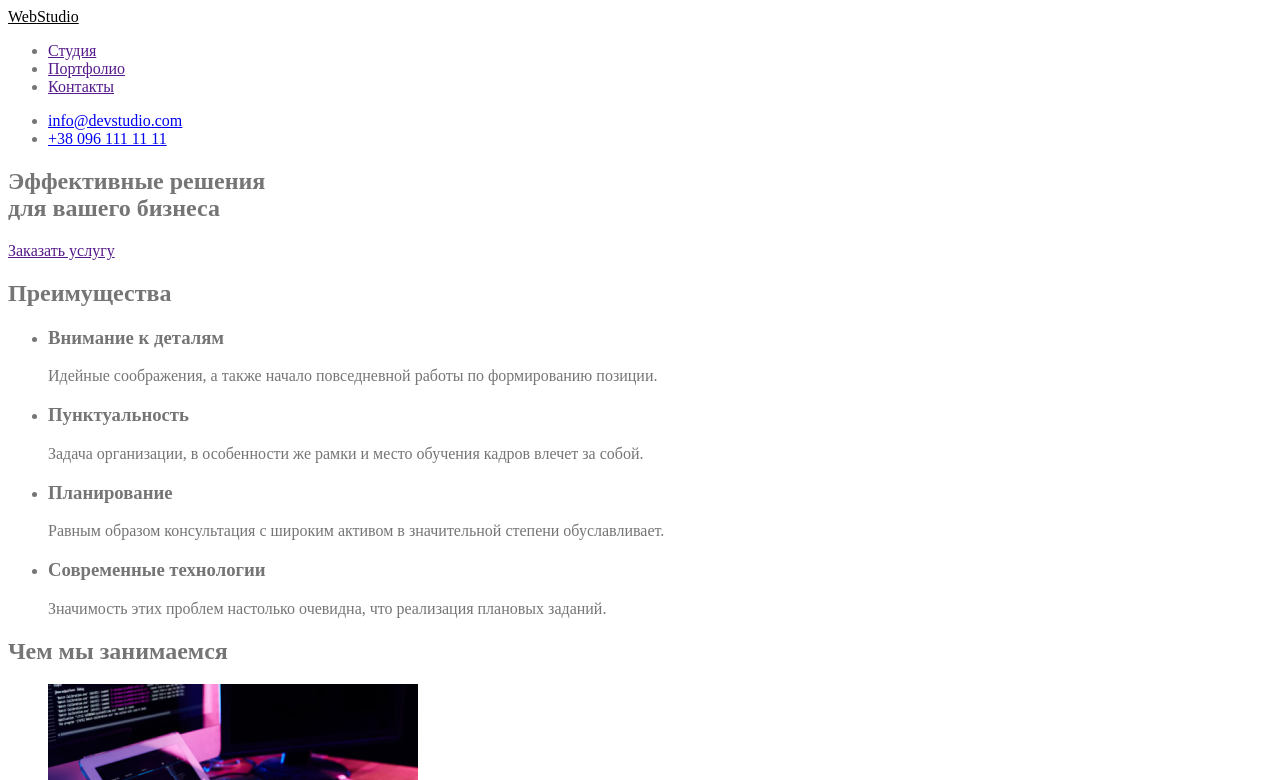
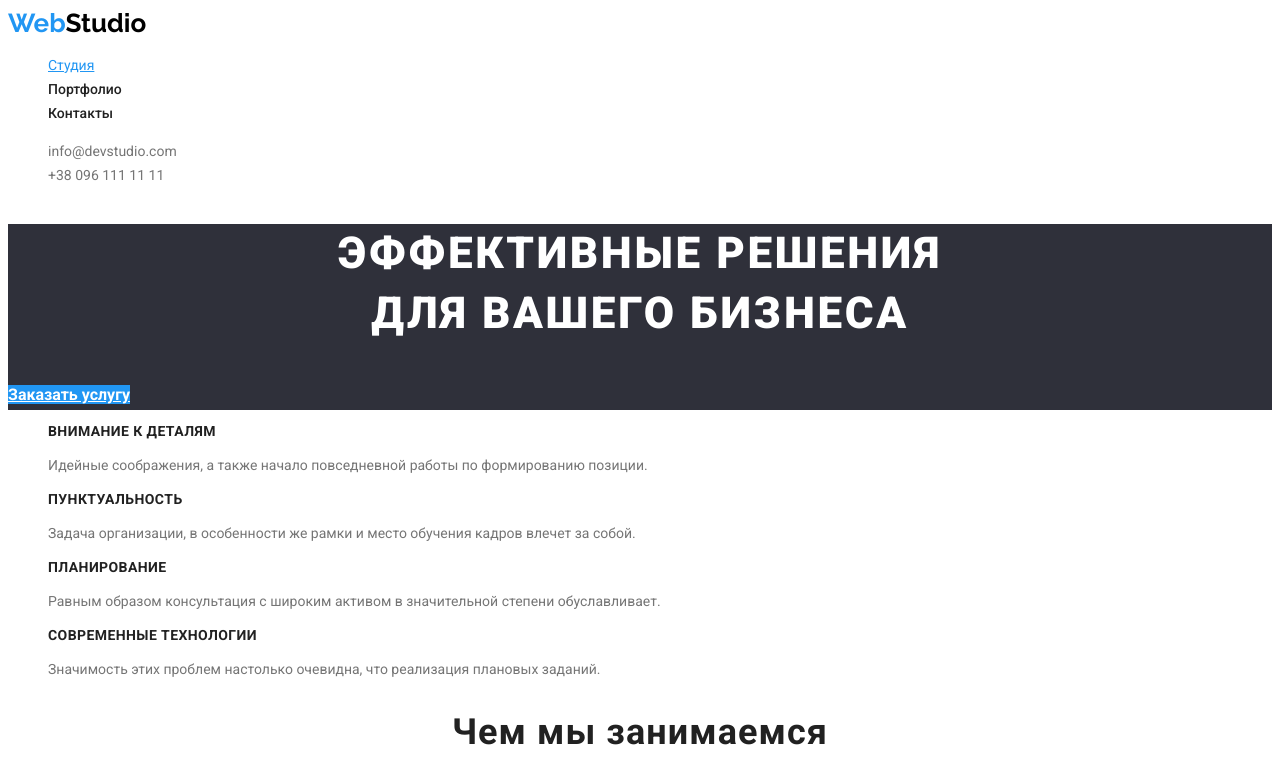
Before and after one commit to AnnaIzhovska/goit-markup-hw-02, a plain HTML site: page index.html in a window 1280 px wide. Shown: the top 780 px of the page. Drawn offline with Linux system fonts and the light colour scheme.

Commit message:
Добавляет оформление цвета и текста

```diff
--- /dev/null
+++ b/css/common.css
@@ -0,0 +1,72 @@
+:root{
+    --primaty-text-color: #757575;
+    --title-text-color: #212121;
+    --accent-color: #2196F3;
+    --primary-white-color: #ffffff;
+}
+
+.page{
+    color: var(--primaty-text-color);
+    background-color: var(--primary-white-color);
+
+    font-family: Roboto, sans-serif;
+    font-size: 14px;
+    line-height: 1.71;
+}
+/* Logo */
+.logo{
+    color:  #000000;
+    font-family: Raleway, sans-serif;
+
+    font-weight: 700;
+    font-size: 26px;
+    line-height: 1.19;
+    text-decoration: none;
+}
+.web{
+    color: var(--accent-color);
+}
+
+.list{
+    list-style: none;
+}
+/* site-nav */
+.site-nav .link{
+    color:var(--title-text-color);
+    font-weight: 500;
+    font-size: 14px;
+    line-height: 1.14;
+    text-decoration: none;
+}
+.site-nav .link:hover,
+.site-nav .link:focus {
+    color: var(--accent-color);
+}
+
+.site-nav .link-current{
+    color: var(--accent-color);
+}
+
+.contacts .link{
+    color: var(--primaty-text-color);
+    text-decoration: none;
+}
+.contacts .link:hover,
+.contacts .link:focus{
+    color: var(--accent-color)
+}
+footer{
+    background-color: #2F303A;
+}
+footer .logo{
+    color: var(--primary-white-color);
+}
+address a{
+    color: #FFFFFF;
+    font-family: Roboto, sans-serif;
+    font-weight: 400;
+    font-size: 14px;
+    line-height: 1.71;
+    letter-spacing: 0.03em;
+    text-decoration: none;
+}
--- /dev/null
+++ b/css/main.css
@@ -0,0 +1,85 @@
+/*цвет заголовков color: #212121;*/
+
+/*вторичный цвет текста color: #757575;*/
+
+/*акцент background: #2196F3;*/
+
+/* вторичный цвет фона  background: #F5F4FA;*/
+
+/*белый color: #FFFFFF;*/
+
+/* вторичный белый (footer) color: rgba(255, 255, 255, 0.6); */
+:root{
+    --primaty-text-color: #757575;
+    --title-text-color: #212121;
+    --accent-color: #2196F3;
+    --primary-white-color: #ffffff;
+}
+
+/* hero */
+.hero {
+    background-color: #2F303A;
+}
+.hero-title{
+    color: var(--primary-white-color);
+    font-weight: 900;
+    font-size: 44px;
+    line-height: 1.36;
+    text-align: center;
+    letter-spacing: 0.06em;
+    text-transform: uppercase;
+}
+
+/* section */
+.section-title{
+    color:var(--title-text-color) ;
+    font-weight: 700;
+    font-size: 36px;
+    line-height: 1.16;
+    text-align: center;
+    letter-spacing: 0.03em;
+}
+.section-title .team-list{
+font-weight: 500;
+font-size: 16px;
+line-height: 1.18;
+text-align: center;
+letter-spacing: 0.03em;}
+
+.section-team{
+    background-color: #F5F4FA;
+}
+
+/* features */
+.feature-list .title{
+    color: var(--title-text-color);
+    font-weight: 700;
+    font-size: 14px;
+    line-height: 1.14;
+    letter-spacing: 0.03em;
+    text-transform: uppercase;
+}
+
+.feature-list .text{
+    font-weight: 400;
+    font-size: 14px;
+    line-height: 1.71;
+}
+
+/* team */
+.team-list .title{
+    color: var(--title-text-color);
+    font-weight: 500;
+    font-size: 16px;
+    line-height: 1.18;
+}
+
+/* button */
+.button{
+    color: var(--primary-white-color);
+    background-color: var(--accent-color);
+    font-family: Roboto;
+    font-weight: 700;
+    font-size: 16px;
+    line-height: 1.87;
+}
--- /dev/null
+++ b/css/portfolio.css
@@ -0,0 +1,38 @@
+:root{
+    --primaty-text-color: #757575;
+    --title-text-color: #212121;
+    --accent-color: #2196F3;
+    --primary-white-color: #ffffff;
+}
+
+/* button */
+.button{
+    color: var(--title-text-color);
+}
+
+.button{
+    font-family: inherit;
+    font-weight: 500;
+    font-size: 16px;
+    line-height: 1.62;
+}
+
+button:hover,
+button:focus{
+    color: var(--primary-white-color);
+    background-color: var(--accent-color);
+}
+
+.portfolio .title{
+     color: var(--title-text-color);
+     font-weight: 700;
+     font-size: 18px;
+     line-height: 2;
+     letter-spacing: 0.06em;
+ }
+ .portfolio .text{
+    font-weight: 400;
+    font-size: 16px;
+    line-height: 1.87;
+    letter-spacing: 0.03em;
+ }
--- a/css/style.css
+++ /dev/null
@@ -1,18 +0,0 @@
-.page{
-    color: #757575;
-    background-color: #fff;
-}
-.logo{
-    color: #000000;
-
-/*цвет заголовков color: #212121;*/
-
-/*вторичный цвет текста color: #757575;*/
-
-/*акцент background: #2196F3;*/
-
-/* вторичный цвет фона  background: #F5F4FA;*/
-
-/*белый color: #FFFFFF;*/
-
-/* вторичный белый (footer) color: rgba(255, 255, 255, 0.6); */
--- a/index.html
+++ b/index.html
@@ -4,7 +4,13 @@
     <meta charset="UTF-8">
     <meta name="viewport" content="width=device-width, initial-scale=1.0">
     <title>Document</title>
-    <link rel="stylesheet" href="./css/style.css">
+    <link
+    href="https://fonts.googleapis.com/css2?family=Raleway:wght@700&family=Roboto:wght@400;500;700;900&display=swap"
+    rel="stylesheet"
+    />
+    <link rel="stylesheet" href="css/common.css"/>
+    <link rel="stylesheet" href="css/main.css"/>
+
 </head>
 
 <body class="page">
@@ -12,62 +18,63 @@
     <header>
         <nav>
             <a href="" lang="en" class="logo">
-               <span>Web</span>Studio
+               <span class="web">Web</span>Studio
             </a>
-            <ul>
-                <li> <a href="">Студия</a></li>
-                <li><a href="">Портфолио</a></li>
-                <li><a href="">Контакты</a></li>
+            <ul class="site-nav list">
+                <li><a href="" class="link-current" >Студия</a></li>
+                <li><a href="./portfolio.html" class="link" >Портфолио</a></li>
+                <li><a href="" class="link" >Контакты</a></li>
             </ul>
         </nav>
 
-        <ul>
+        <ul class="contacts list">
             <li>
-                <a href="mailto:info@devstudio.com">info@devstudio.com</a>
+                <a href="mailto:info@devstudio.com" class="link" >info@devstudio.com</a>
             </li>
-            <li><a href="tel:+380961111111">+38 096 111 11 11</a>
+            <li>
+                <a href="tel:+380961111111" class="link" >+38 096 111 11 11</a>
             </li>
         </ul>
 
     </header>
 
    <main>
-       <!--Заказ услуг-->
-    <section>
-        <h1>Эффективные решения <br/> для вашего бизнеса</h1>
-        <a href="">Заказать услугу</a>
+       <!--Герой-->
+    <section class="hero">
+        <h1 class="hero-title">Эффективные решения <br/> для вашего бизнеса</h1>
+        <a href="" class="button">Заказать услугу</a>
     </section>
 
     <!--Список преимуществ-->
-    <section>
-        <h2>Преимущества</h2>
-        <ul>
+    <section class="section">
+        <!-- <h2 class="section-title" >Преимущества</h2> -->
+        <ul class="feature-list list">
                <li>
-                 <h3>Внимание к деталям</h3>
-                 <p>Идейные соображения, а также начало повседневной работы по формированию позиции.</p>
+                 <h3 class="title">Внимание к деталям</h3>
+                 <p class="text">Идейные соображения, а также начало повседневной работы по формированию позиции.</p>
                 </li>
 
                 <li>
-                 <h3>Пунктуальность</h3>
-                 <p>Задача организации, в особенности же рамки и место обучения кадров влечет за собой.</p>
+                 <h3 class="title">Пунктуальность</h3>
+                 <p class="text">Задача организации, в особенности же рамки и место обучения кадров влечет за собой.</p>
                 </li>
 
                 <li>
-                 <h3>Планирование</h3>
-                 <p>Равным образом консультация с широким активом в значительной степени обуславливает.</p>
+                 <h3 class="title">Планирование</h3>
+                 <p class="text">Равным образом консультация с широким активом в значительной степени обуславливает.</p>
                 </li>
 
                 <li>
-                 <h3>Современные технологии</h3>
-                 <p>Значимость этих проблем настолько очевидна, что реализация плановых заданий.</p>
+                 <h3 class="title">Современные технологии</h3>
+                 <p class="text">Значимость этих проблем настолько очевидна, что реализация плановых заданий.</p>
                 </li>
         </ul>
     </section>
 
     <!--Чем занимается компания-->
-    <section>
-        <h2>Чем мы занимаемся</h2>
-        <ul>
+    <section class="section">
+        <h2 class="section-title" >Чем мы занимаемся</h2>
+        <ul class="work-list list">
             <li><img src="./images/img1.jpg" alt="Набор кода" width="370" height="294"></li>
             <li><img src="./images/img2.jpg" alt="Создание приложений для смартфона" width="370" height="294"></li>
             <li><img src="./images/img3.jpg" alt="Дизайн приложений" width="370" height="294"></li>
@@ -75,30 +82,30 @@
     </section>
 
     <!--Наша команда-->
-    <section>
-        <h2>Наша команда</h2>
-        <ul>
+    <section class="section-team">
+        <h2 class="section-title" >Наша команда</h2>
+        <ul class="team-list list">
             <li>
                 <img src="./images/team1.jpg" alt="Учасник команды Игорь Демьяненко" width="270" height="260">
-                <h3>Игорь Демьяненко</h3>
+                <h3 class="title">Игорь Демьяненко</h3>
                 <p lang="en">Product Designer</p>
             </li>
 
             <li>
                 <img src="./images/team2.jpg" alt="Учасник команды Ольга Репина" width="270" height="260">
-                <h3>Ольга Репина</h3>
+                <h3 class="title">Ольга Репина</h3>
                 <p lang="en">Frontend Developer</p>
             </li>
 
             <li>
                 <img src="./images/team3.jpg" alt="Учасник команды Николай Тарасов" width="270" height="260">
-                <h3>Николай Тарасов</h3>
+                <h3 class="title">Николай Тарасов</h3>
                 <p lang="en">Marketing</p>
             </li>
 
             <li>
                 <img src="./images/team4.jpg" alt="Учасник команды Михаил Ермаков" width="270" height="260">
-                <h3>Михаил Ермаков</h3>
+                <h3 class="title">Михаил Ермаков</h3>
                 <p lang="en">UI Designer</p>
             </li>
         </ul>
@@ -107,7 +114,7 @@
 
     <!--Футер-->
     <footer>
-        <a href="" lang="en"> <span>Web</span>Studio</a>
+        <a href="" lang="en" class="logo"> <span class="web">Web</span>Studio</a>
         <address>
             <a href="https://goo.gl/maps/yQrfU7rimWkXpTVe8" target="_blank">г. Киев, пр-т Леси Украинки, 26</a><br/>
             <a href="mailto:info@devstudio.com">info@devstudio.com</a> <br/>
```
Also changed, not shown: portfolio.html (added, +113 -0 lines), images/img(1).jpg (added), images/img(2).jpg (added), images/img(3).jpg (added), images/img(4).jpg (added), images/img(5).jpg (added), images/img(6).jpg (added), images/img(7).jpg (added), images/img(8).jpg (added), images/img.jpg (added), images/portfolio.css (added).
